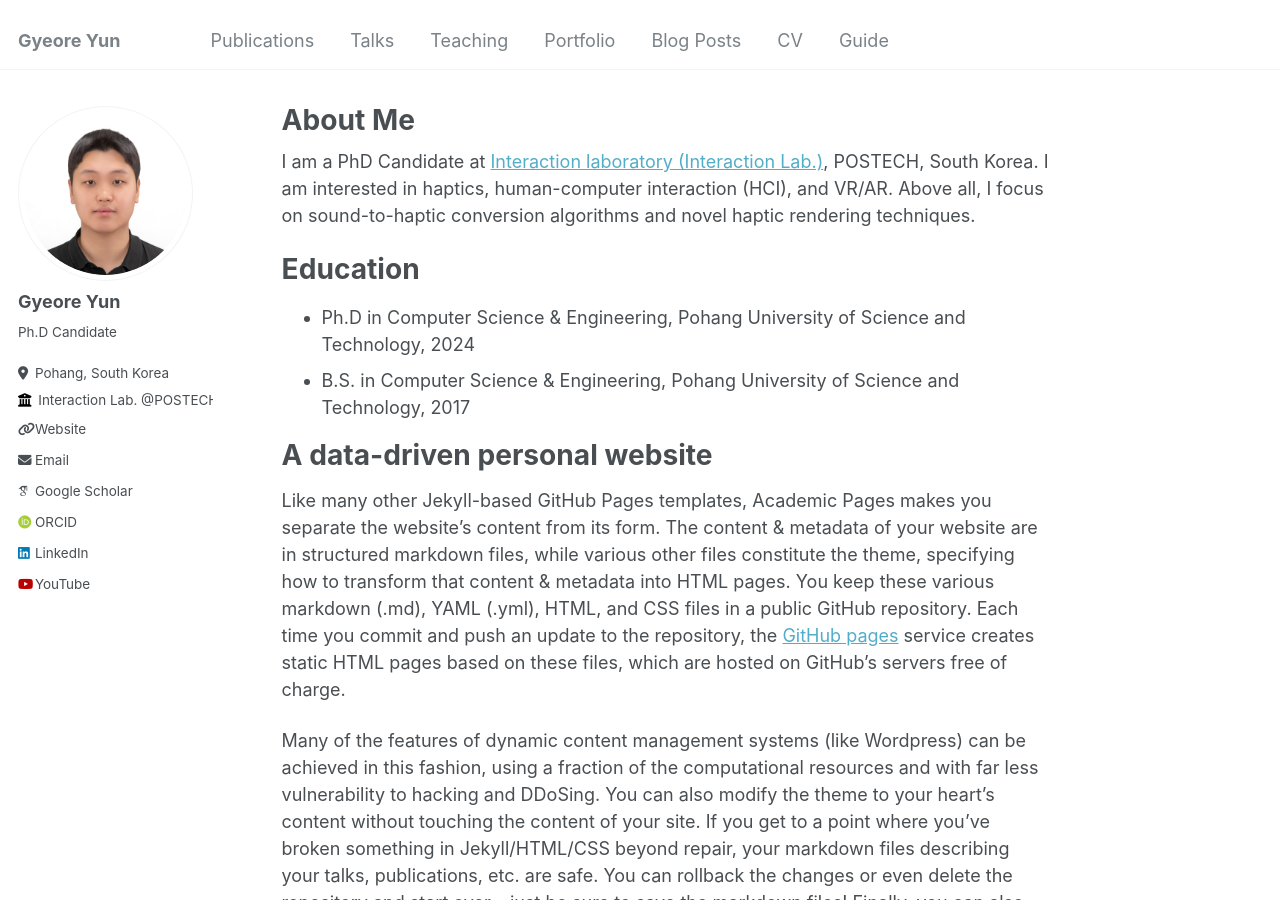
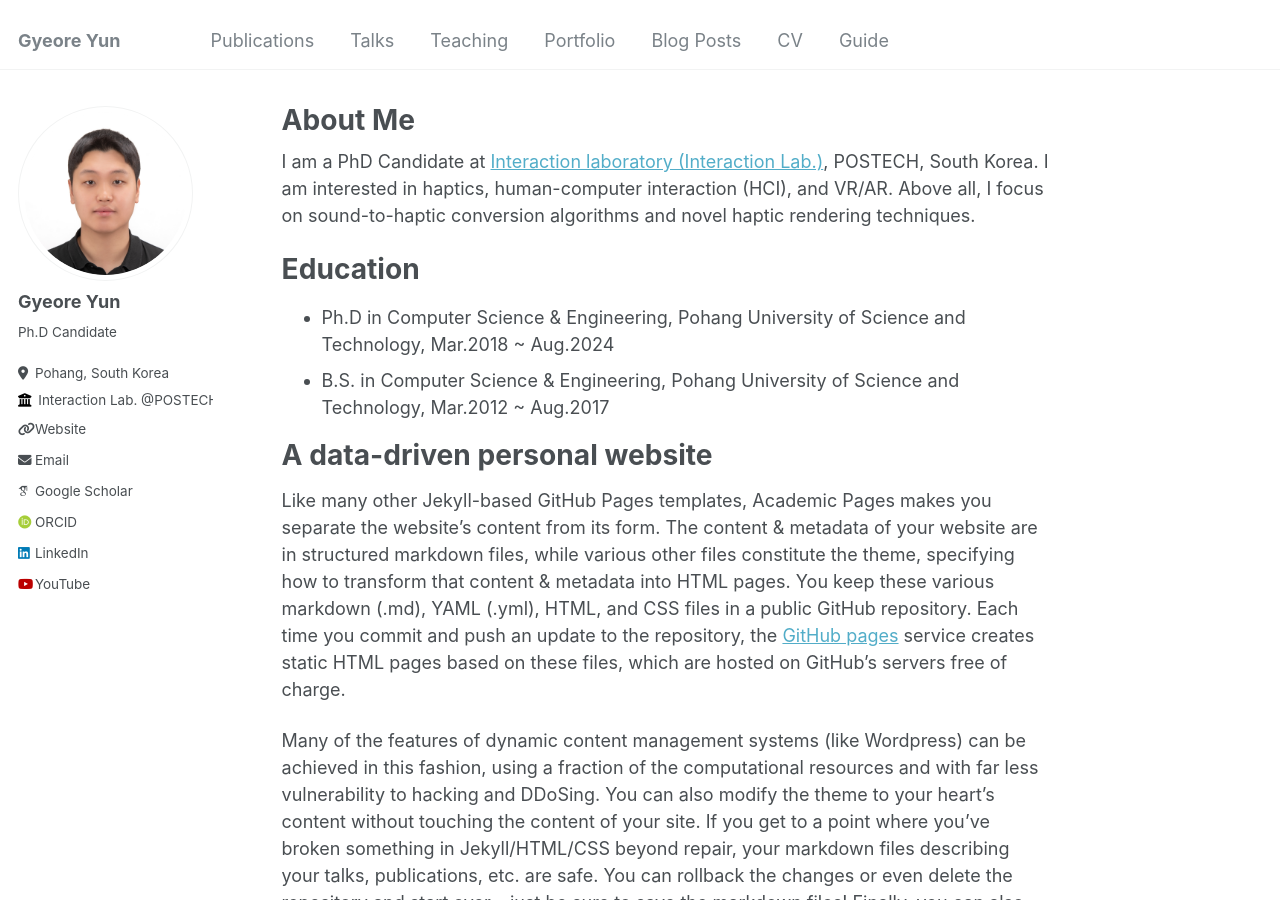
Before and after one commit to GyeoreYun/GyeoreYun.github.io, a Jekyll site: the page built from _pages/about.md, in a window 1280 px wide and 900 px high. Built offline with Jekyll 4.4.1, drawn with Linux system fonts in a browser that asks for light colours; some web fonts are replaced.

Commit message:
Update about.md

```diff
--- a/_pages/about.md
+++ b/_pages/about.md
@@ -11,8 +11,8 @@
 
 Education
 ======
-* Ph.D in Computer Science & Engineering, Pohang University of Science and Technology, 2024
-* B.S. in Computer Science & Engineering, Pohang University of Science and Technology, 2017
+* Ph.D in Computer Science & Engineering, Pohang University of Science and Technology, Mar.2018 ~ Aug.2024
+* B.S. in Computer Science & Engineering, Pohang University of Science and Technology, Mar.2012 ~ Aug.2017
 
 A data-driven personal website
 ======
```
